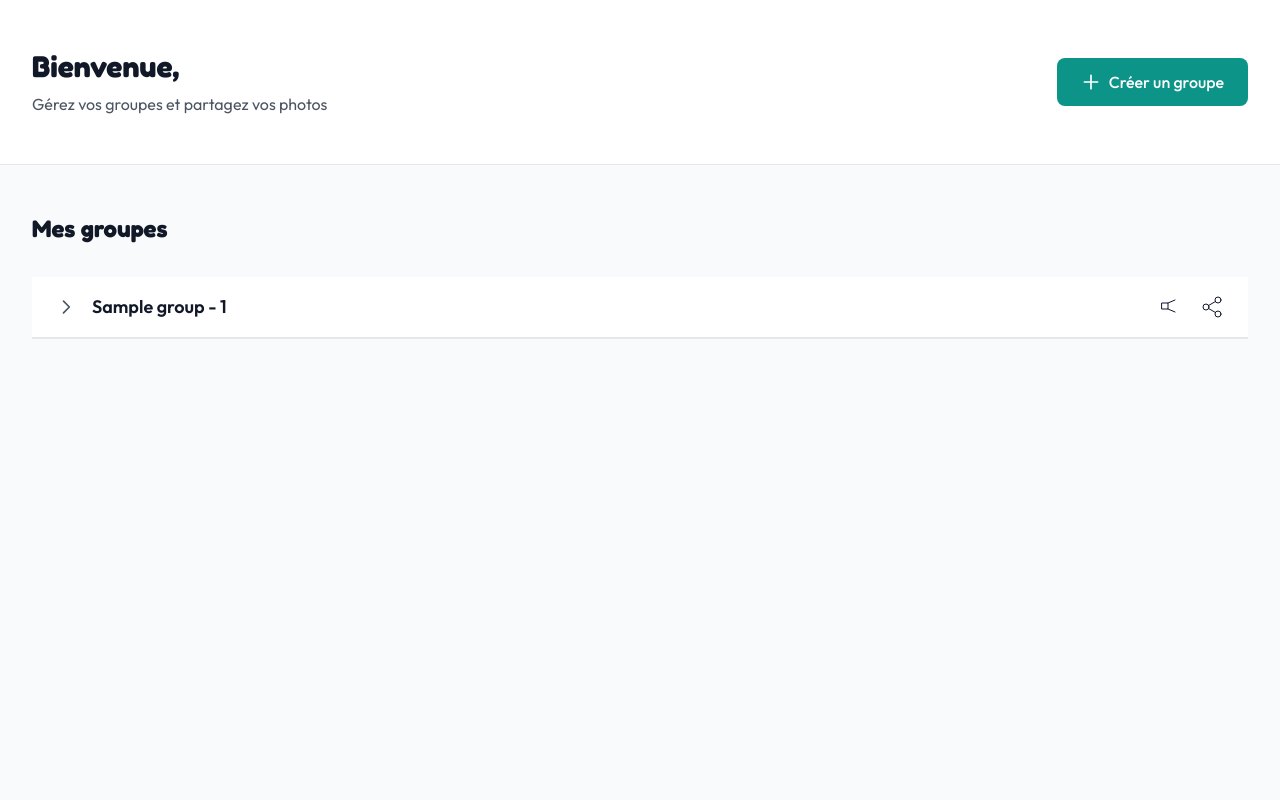
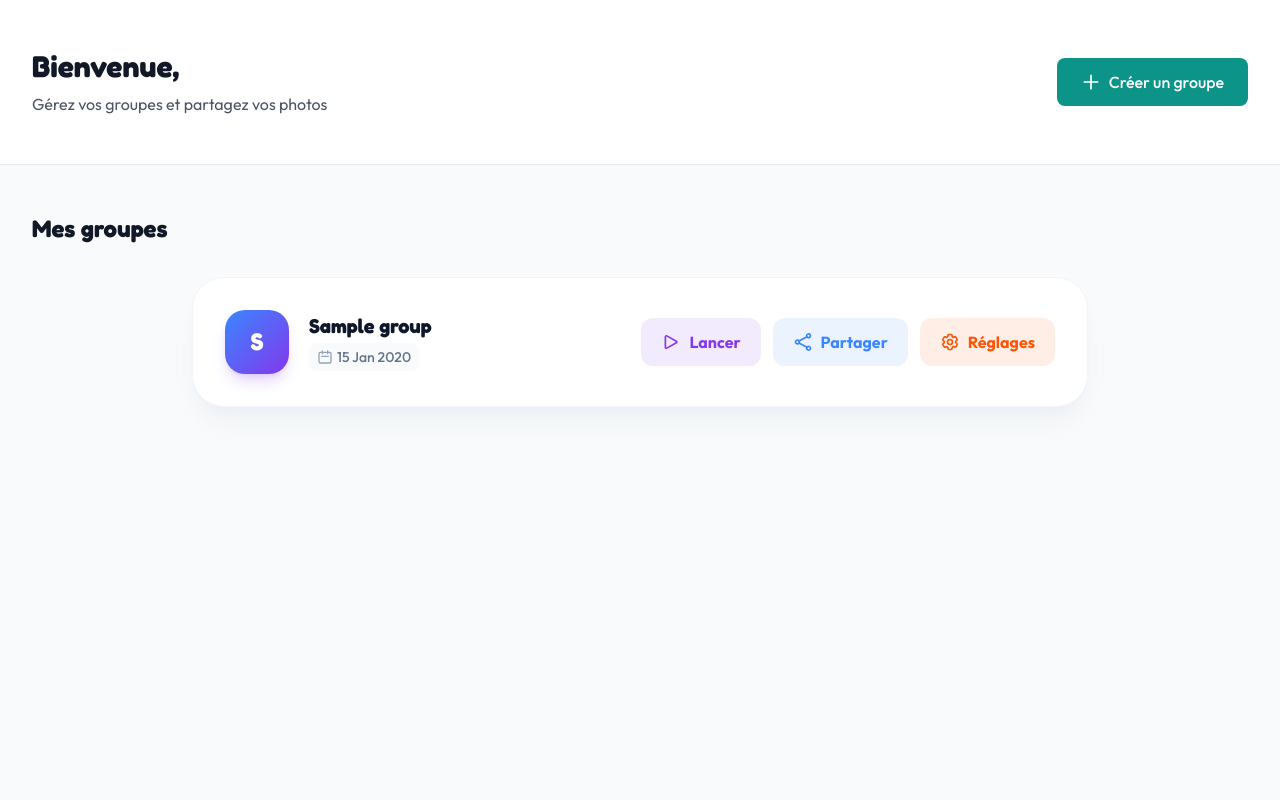
Before and after one commit to math-pixel/Photo-Party-V2, a Symfony app: template templates/main/home.html.twig in a window 1280 px wide. Run offline with Twig, Linux system fonts and the light colour scheme; the template is opened without the code that fills it: most values are stand-ins (such as "Sample title", 1, 10 or a date in 2020); style sheets or scripts are compiled from the project's sources; some libraries are stand-ins or nearby versions.

Commit message:
update components

```diff
--- a/assets/styles/app.css
+++ b/assets/styles/app.css
@@ -30,7 +30,7 @@
     /* --- BUTTONS GLOBAL --- */
     .btn {
         /* On ajoute 'relative' et 'z-10' pour que le texte reste au dessus du dégradé */
-        @apply relative z-10 font-bold py-3 px-6 rounded-xl transition-all duration-300 ease-in-out inline-flex items-center justify-center transform hover:-translate-y-0.5 disabled:opacity-50 disabled:cursor-not-allowed;
+        @apply relative z-10 font-bold py-3 px-6 rounded-xl transition-all duration-300 ease-in-out inline-flex items-center justify-center transform /*hover:-translate-y-0.5*/ disabled:opacity-50 disabled:cursor-not-allowed;
     }
 
     /* --- LE fameux BOUTON PRIMARY --- */
--- a/templates/components/group-bar.html.twig
+++ b/templates/components/group-bar.html.twig
@@ -1,100 +1,67 @@
-<div class="group-bar" data-group-id="{{ group.id }}" x-data="{ isOpen: false }">
-    <!-- BARRE PRINCIPALE (toujours visible) -->
-    <button
-        @click="isOpen = !isOpen"
-        class="w-full flex items-center justify-between px-6 py-4 bg-white border-b border-gray-200 hover:bg-gray-50 transition-colors duration-200"
-    >
-        <!-- CÔTÉ GAUCHE : Flèche + Nom -->
-        <div class="flex items-center gap-4">
-            <!-- Flèche de toggle -->
-            <svg
-                class="w-5 h-5 text-gray-600 transition-transform duration-200"
-                :class="{ 'rotate-90': isOpen }"
-                fill="none"
-                stroke="currentColor"
-                viewBox="0 0 24 24"
-            >
-                <path stroke-linecap="round" stroke-linejoin="round" stroke-width="2" d="M9 5l7 7-7 7" />
-            </svg>
+<div class="w-full max-w-4xl mx-auto mb-6" data-group-id="{{ group.id }}">
 
-            <!-- Nom du groupe -->
-            <span class="text-lg font-semibold text-gray-900">{{ group.name }} - {{ group.id }}</span>
-        </div>
+    <!-- CARTE -->
+    <div class="bg-white rounded-[32px] shadow-xl shadow-slate-200/40 border border-slate-100 p-6 md:p-8 transition-shadow duration-300 hover:shadow-2xl hover:shadow-slate-200/60">
 
-        <div class="flex items-center gap-4">
-            <svg xmlns="http://www.w3.org/2000/svg" viewBox="0 0 24 24" fill="none" stroke="currentColor" stroke-width="1" stroke-linecap="round" stroke-linejoin="round" class="w-6 h-6">
-                <!-- Projecteur (carré) -->
-                <rect x="2" y="8" width="6" height="6" />
+        <div class="flex flex-col md:flex-row md:items-center justify-between gap-6">
 
-                <!-- Entonnoir de projection vers la droite -->
-                <line x1="8" y1="8" x2="15" y2="5" />
-                <line x1="8" y1="14" x2="15" y2="17" />
-            </svg>
+            <!-- 1. INFO GROUPE -->
+            <div class="flex items-center gap-5">
+                <!-- Avatar -->
+                <div class="flex-shrink-0 w-16 h-16 rounded-[20px] bg-gradient-to-br from-party-blue to-party-purple flex items-center justify-center text-2xl font-display font-bold text-white shadow-lg shadow-party-purple/20">
+                    {{ group.name|first|upper }}
+                </div>
 
-            <!-- CÔTÉ DROIT : Logo partager -->
-            <!-- Share Network -->
-            <svg width="24" height="24" viewBox="0 0 24 24" fill="none" stroke="currentColor" stroke-width="1" stroke-linecap="round" stroke-linejoin="round">
-                <circle cx="18" cy="5" r="3"></circle>
-                <circle cx="6" cy="12" r="3"></circle>
-                <circle cx="18" cy="19" r="3"></circle>
-                <line x1="8.59" y1="13.51" x2="15.42" y2="17.49"></line>
-                <line x1="15.41" y1="6.51" x2="8.59" y2="10.49"></line>
-            </svg>
-        </div>
-    </button>
+                <!-- Textes -->
+                <div class="flex flex-col justify-center">
+                    <h3 class="text-xl font-display font-bold text-slate-900 leading-tight mb-1">
+                        {{ group.name }}
+                    </h3>
+                    <div class="flex items-center gap-2 text-sm text-slate-500 font-medium">
+                        <span class="flex items-center gap-1 bg-slate-50 px-2 py-1 rounded-lg">
+                            <svg class="w-4 h-4 text-slate-400" fill="none" viewBox="0 0 24 24" stroke="currentColor"><path stroke-linecap="round" stroke-linejoin="round" stroke-width="2" d="M8 7V3m8 4V3m-9 8h10M5 21h14a2 2 0 002-2V7a2 2 0 00-2-2H5a2 2 0 00-2 2v12a2 2 0 002 2z" /></svg>
+                            {{ group.createdAt|date('d M Y') }}
+                        </span>
+                    </div>
+                </div>
+            </div>
 
-    <!-- CONTENU DÉPLIABLE (visible quand isOpen = true) -->
-    <div
-        class="bg-gray-50 border-b border-gray-200 overflow-hidden transition-all duration-300"
-        :class="{ 'max-h-20': isOpen, 'max-h-0': !isOpen }"
-    >
-        <div class="flex items-center justify-between px-6 py-3">
-            <!-- CÔTÉ GAUCHE : Date de création -->
-            <span class="text-sm text-gray-600">
-        Créé le {{ group.createdAt|date('d/m/Y') }}
-      </span>
+            <!-- 2. ACTIONS -->
+            <div class="flex flex-col sm:flex-row items-stretch sm:items-center gap-3 w-full md:w-auto">
 
-            <!-- CÔTÉ DROIT : Icônes édition et paramètres -->
-            <div class="flex items-center gap-4">
-                <!-- Icône édition -->
-                <button
-                    class="p-2 rounded-lg hover:bg-gray-200 transition-colors"
-                    title="Éditer le groupe"
-                >
-                    <svg
-                        class="w-5 h-5 text-gray-600 hover:text-teal-600 transition-colors"
-                        fill="none"
-                        stroke="currentColor"
-                        viewBox="0 0 24 24"
-                    >
-                        <path stroke-linecap="round" stroke-linejoin="round" stroke-width="2" d="M11 5H6a2 2 0 00-2 2v11a2 2 0 002 2h11a2 2 0 002-2v-5m-1.414-9.414a2 2 0 112.828 2.828L11.828 15H9v-2.828l8.586-8.586z" />
+                <!-- BOUTON LANCER (Violet) -->
+                <a href="{{ path('app_projection', {id: group.id}) }}"
+                   class="btn flex-1 sm:flex-none gap-2 px-5 py-3 rounded-xl shadow-none bg-party-purple/10 text-party-purple hover:bg-party-purple hover:text-white hover:shadow-lg hover:shadow-party-purple/30"
+                   title="Lancer la projection">
+                    <svg xmlns="http://www.w3.org/2000/svg" fill="none" viewBox="0 0 24 24" stroke-width="2" stroke="currentColor" class="w-5 h-5">
+                        <path stroke-linecap="round" stroke-linejoin="round" d="M5.25 5.653c0-.856.917-1.398 1.667-.986l11.54 6.348a1.125 1.125 0 010 1.971l-11.54 6.347a1.125 1.125 0 01-1.667-.985V5.653z" />
                     </svg>
-                </button>
+                    Lancer
+                </a>
 
-                <!-- Icône paramètres -->
-                <button
-                    class="p-2 rounded-lg hover:bg-gray-200 transition-colors"
-                    title="Paramètres du groupe"
-                >
-                    <svg
-                        class="w-5 h-5 text-gray-600 hover:text-teal-600 transition-colors"
-                        fill="none"
-                        stroke="currentColor"
-                        viewBox="0 0 24 24"
-                    >
-                        <path stroke-linecap="round" stroke-linejoin="round" stroke-width="2" d="M10.325 4.317c.426-1.756 2.924-1.756 3.35 0a1.724 1.724 0 002.573 1.066c1.543-.94 3.31.826 2.37 2.37a1.724 1.724 0 001.065 2.572c1.756.426 1.756 2.924 0 3.35a1.724 1.724 0 00-1.066 2.573c.94 1.543-.826 3.31-2.37 2.37a1.724 1.724 0 00-2.572 1.065c-.426 1.756-2.924 1.756-3.35 0a1.724 1.724 0 00-2.573-1.066c-1.543.94-3.31-.826-2.37-2.37a1.724 1.724 0 00-1.065-2.572c-1.756-.426-1.756-2.924 0-3.35a1.724 1.724 0 001.066-2.573c-.94-1.543.826-3.31 2.37-2.37.996.608 2.296.07 2.572-1.065z" />
-                        <path stroke-linecap="round" stroke-linejoin="round" stroke-width="2" d="M15 12a3 3 0 11-6 0 3 3 0 016 0z" />
+                <!-- BOUTON PARTAGER (Bleu) -->
+                <!-- Note : href="#" car c'est souvent une action JS -->
+                <a href="#"
+                   class="btn flex-1 sm:flex-none gap-2 px-5 py-3 rounded-xl shadow-none bg-party-blue/10 text-party-blue hover:bg-party-blue hover:text-white hover:shadow-lg hover:shadow-party-blue/30"
+                   title="Partager le lien">
+                    <svg xmlns="http://www.w3.org/2000/svg" fill="none" viewBox="0 0 24 24" stroke-width="2" stroke="currentColor" class="w-5 h-5">
+                        <path stroke-linecap="round" stroke-linejoin="round" d="M7.217 10.907a2.25 2.25 0 100 2.186m0-2.186c.18.324.283.696.283 1.093s-.103.77-.283 1.093m0-2.186l9.566-5.314m-9.566 7.5l9.566 5.314m0 0a2.25 2.25 0 103.935 2.186 2.25 2.25 0 00-3.935-2.186zm0-12.814a2.25 2.25 0 103.933-2.185 2.25 2.25 0 00-3.933 2.185z" />
                     </svg>
-                </button>
+                    Partager
+                </a>
+
+                <!-- BOUTON REGLAGES (Orange) -->
+                <a href="{{ path('app_main', {id: group.id}) }}"
+                   class="btn flex-1 sm:flex-none gap-2 px-5 py-3 rounded-xl shadow-none bg-party-orange/10 text-party-orange hover:bg-party-orange hover:text-white hover:shadow-lg hover:shadow-party-orange/30"
+                   title="Paramètres du groupe">
+                    <svg xmlns="http://www.w3.org/2000/svg" fill="none" viewBox="0 0 24 24" stroke-width="2" stroke="currentColor" class="w-5 h-5">
+                        <path stroke-linecap="round" stroke-linejoin="round" d="M9.594 3.94c.09-.542.56-.94 1.11-.94h2.593c.55 0 1.02.398 1.11.94l.213 1.281c.063.374.313.686.645.87.074.04.147.083.22.127.324.196.72.257 1.075.124l1.217-.456a1.125 1.125 0 011.37.49l1.296 2.247a1.125 1.125 0 01-.26 1.431l-1.003.827c-.293.24-.438.613-.431.992a6.759 6.759 0 010 .255c-.007.378.138.75.43.99l1.005.828c.424.35.534.954.26 1.43l-1.298 2.247a1.125 1.125 0 01-1.369.491l-1.217-.456c-.355-.133-.75-.072-1.076.124a6.57 6.57 0 01-.22.128c-.331.183-.581.495-.644.869l-.213 1.28c-.09.543-.56.941-1.11.941h-2.594c-.55 0-1.02-.398-1.11-.94l-.213-1.281c-.062-.374-.312-.686-.644-.87a6.52 6.52 0 01-.22-.127c-.325-.196-.72-.257-1.076-.124l-1.217.456a1.125 1.125 0 01-1.369-.49l-1.297-2.247a1.125 1.125 0 01.26-1.431l1.004-.827c.292-.24.437-.613.43-.992a6.932 6.932 0 010-.255c.007-.378-.138-.75-.43-.99l-1.004-.828a1.125 1.125 0 01-.26-1.43l1.297-2.247a1.125 1.125 0 011.37-.491l1.216.456c.356.133.751.072 1.076-.124.072-.044.146-.087.22-.128.332-.183.582-.495.644-.869l.214-1.281z" />
+                        <path stroke-linecap="round" stroke-linejoin="round" d="M15 12a3 3 0 11-6 0 3 3 0 016 0z" />
+                    </svg>
+                    <span class="hidden md:inline">Réglages</span>
+                </a>
+
             </div>
         </div>
     </div>
 </div>
-
-<!-- Alpine.js requis pour x-data et @click -->
-<script defer src="https://cdn.jsdelivr.net/npm/alpinejs@3.x.x/dist/cdn.min.js"></script>
-
-<style>
-    /* Animation smooth du toggle */
-    [x-cloak] { display: none; }
-</style>
```
